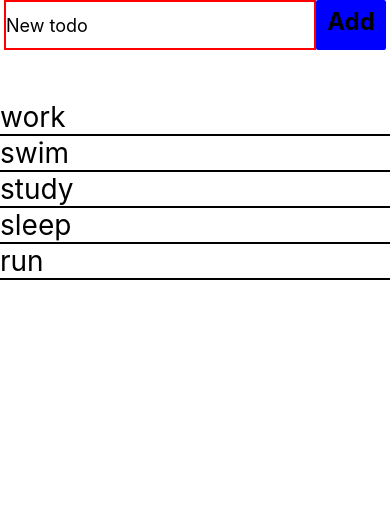
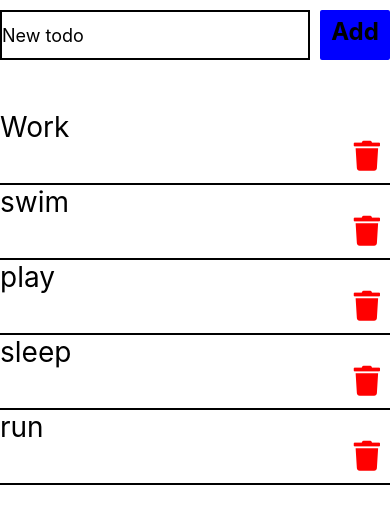
Before and after one commit to DumbWaysStudent/DW12XN34J_todolist, a React Native app: screen / in a window 390 px wide. Shown: the top 524 px of the page. Built offline with nearby package versions, Linux system fonts and the light colour scheme.

Commit message:
3.delete_todo

```diff
--- a/App.js
+++ b/App.js
@@ -1,39 +1,69 @@
 import React, { Component } from 'react'
-import { View, Text, StyleSheet, TextInput, TouchableOpacity, Button } from 'react-native'
+import { View, Text, StyleSheet, TextInput, TouchableOpacity, List } from 'react-native'
 
-class Add extends Component {
+import Icon from 'react-native-vector-icons/FontAwesome5';
+
+
+class Delete extends Component {
 
   constructor(props) {
     super(props)
 
-    //list data
     this.state = {
       datas: [
-        'work',
-        'swim',
-        'study',
-        'sleep',
-        'run',
+        {id:1, name:'Work'},
+        {id:2, name:'swim'},
+        {id:3, name:'play'},
+        {id:4, name:'sleep'},
+        {id:5, name:'run'},
       ],
       data: '',
     }
   }
+  onList = () => {
+      return this.state.datas.map((item) => {
+        return (
+            <View style={styles.direcL}>
+                <Text style={styles.textList}>
+                {item.name}
+                </Text>
 
-  //inputan data
+                {/* <TouchableOpacity onPress={this.onHandleEdit}>
+                  <Icon name='edit' style={styles.btnAdd} />
+                </TouchableOpacity> */}
+
+                <TouchableOpacity onPress={() => this.onHandleDelete(item.id)}>
+                  <Icon name='trash' style={styles.btnDel} />
+                </TouchableOpacity>
+            </View>
+        );
+      })
+  }
   onHandleAdd = (text) => {
     this.setState({data: text})
   }
-
-  //masukkan inputan data ke list
   onHandleBtn = () =>{
     if(this.state.data !== ''){
-      let tambah = this.state.datas.concat(this.state.data)
-      this.setState({datas: tambah})
-      this.setState({data: ''})
+      let tambah = this.state.datas.length,
+    newInput = [{
+      id: tambah + 1,
+      name: this.state.data
+    }]
+
+    this.setState({datas: [...this.state.datas, ...newInput]});
+    this.setState({data: ''})
     }else{
-      alert('Field Tidak boleh kosong!')
+      alert('Field Tidak Boleh Kosong')
     }
 
+  }
+
+  onHandleDelete = (id) =>{
+    this.setState({
+        datas: this.state.datas.filter((datas) => {
+          return datas.id !== id
+        })
+    })
   }
 
 
@@ -61,9 +91,7 @@ class Add extends Component {
 
         </View>
 
-            {this.state.datas.map((item) =>
-            <Text style={styles.textList}>{item}</Text>)
-            }
+            {this.onList()}
 
       </View>
 
@@ -76,21 +104,24 @@ class Add extends Component {
 const styles = StyleSheet.create({
   textList: {
     fontSize: 28,
-    borderBottomWidth: 2,
+    flex: 8,
+    paddingBottom:30,
   },
   inputTxt:{
     width:'80%',
-    borderColor:'red',
+    borderColor:'black',
     height:50,
     borderWidth:2,
     fontSize:18,
-
+    marginTop:10,
+    marginRight:10,
   },
   btn:{
     borderRadius:2,
     backgroundColor:'blue',
     width:70,
     height:50,
+    marginTop:10
   },
   txtB:{
     textAlign:'center',
@@ -106,6 +137,27 @@ const styles = StyleSheet.create({
     alignItems:'center',
 
   },
+  direcL:{
+      flexDirection:'row',
+      borderBottomWidth:2,
+  },
+  btnDel:{
+      fontSize:30,
+      padding:10,
+      color:'red',
+      marginTop:20,
+
+  },
+  // btnAdd:{
+  //   fontSize:30,
+  //   marginTop:20,
+  //   padding:10,
+  //   color:'green',
+  // },
+  txtEdDl:{
+      textAlign:'center',
+      paddingTop:7,
+  }
 })
 
-export default Add;
+export default Delete;
--- a/src/delete.js
+++ b/src/delete.js
@@ -60,7 +60,9 @@ class Delete extends Component {
 
   onHandleDelete = (id) =>{
     this.setState({
-        datas : this.state.datas.filter(datas => datas.id !== id)
+        datas: this.state.datas.filter((datas) => {
+          return datas.id !== id
+        })
     })
   }
 
```
